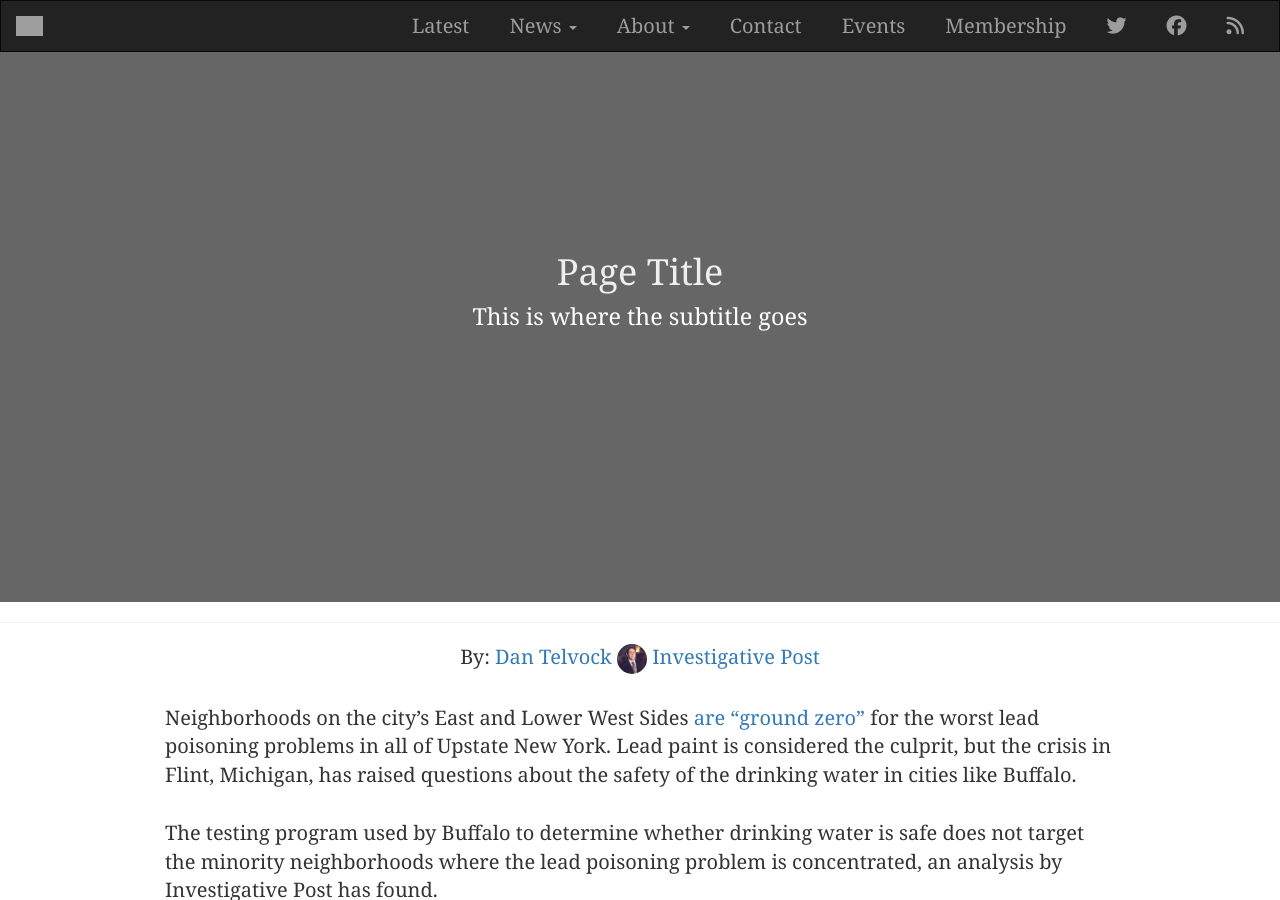
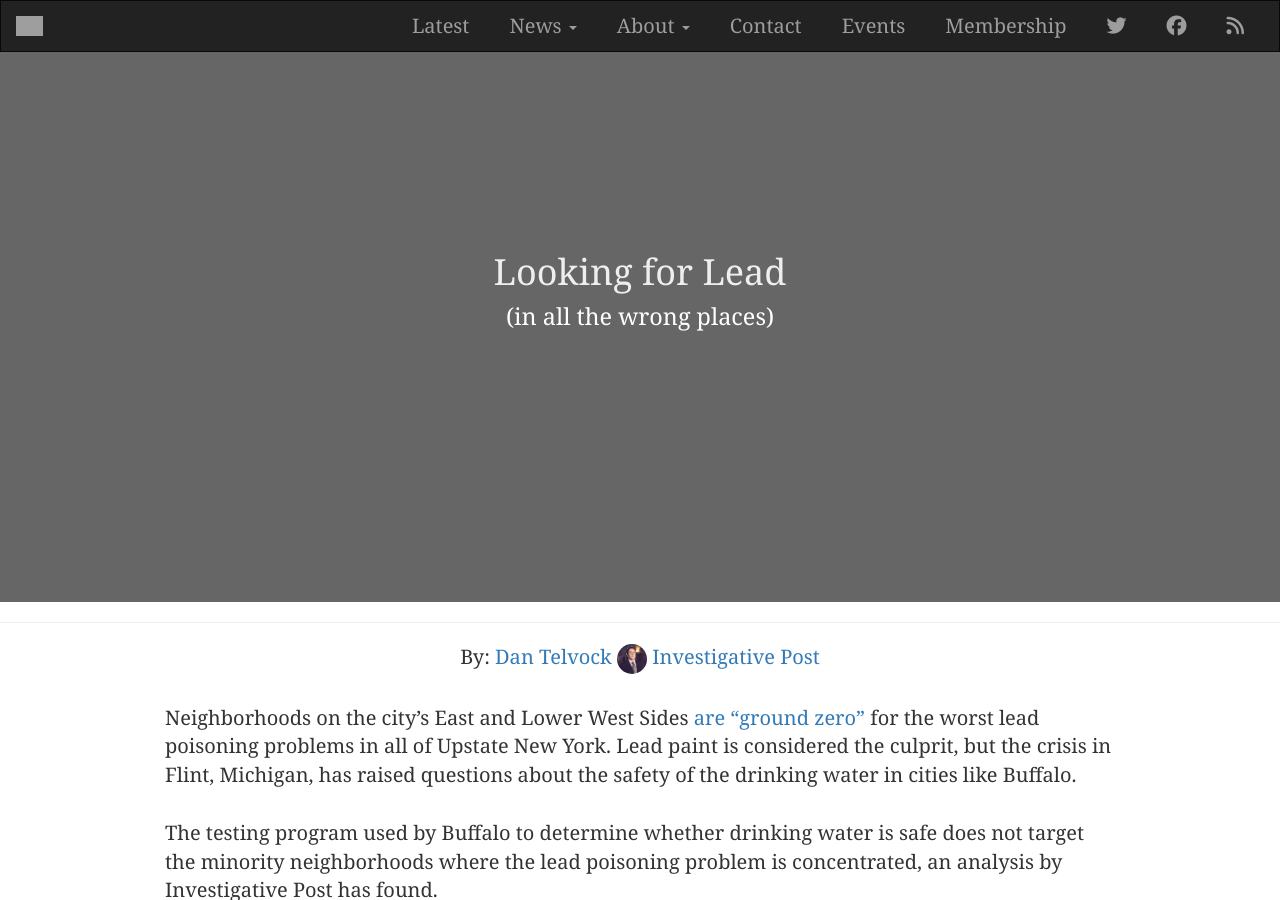
Before and after one commit to investigativepost/lead-buffalo-2016, a Jekyll site: the page built from index.md, in a window 1280 px wide and 900 px high. Built offline with Jekyll 4.4.1, drawn with Linux system fonts in a browser that asks for light colours; nearby versions of some CDN libraries; a style sheet for code colours, icons or effects is not loaded; grey boxes are pictures that could not be loaded.

Commit message:
headline try

```diff
--- a/_includes/intro.html
+++ b/_includes/intro.html
@@ -1,6 +1,6 @@
 <div class="intro">
   <script src="//fast.wistia.com/embed/medias/1eaz53nrqz.jsonp" async></script><script src="//fast.wistia.com/assets/external/E-v1.js" async></script><div class="wistia_responsive_padding" style="padding:56.25% 0 0 0;position:relative;"><div class="wistia_responsive_wrapper" style="height:100%;left:0;position:absolute;top:0;width:100%;"><div class="wistia_embed wistia_async_1eaz53nrqz videoFoam=true" style="height:100%;width:100%">&nbsp;</div></div></div>
   <div class="overlay">
-    <h1>Page Title<br /><small>This is where the subtitle goes</small></h1>
+    <h1>Looking for Lead<br /><small>(in all the wrong places)</small></h1>
   </div><!-- /.overlay -->
 </div><!-- /.intro -->
```
